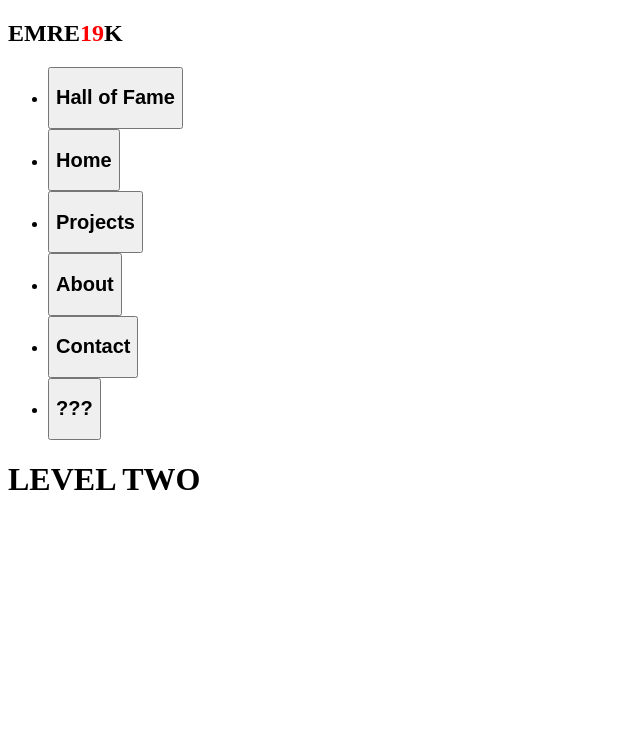
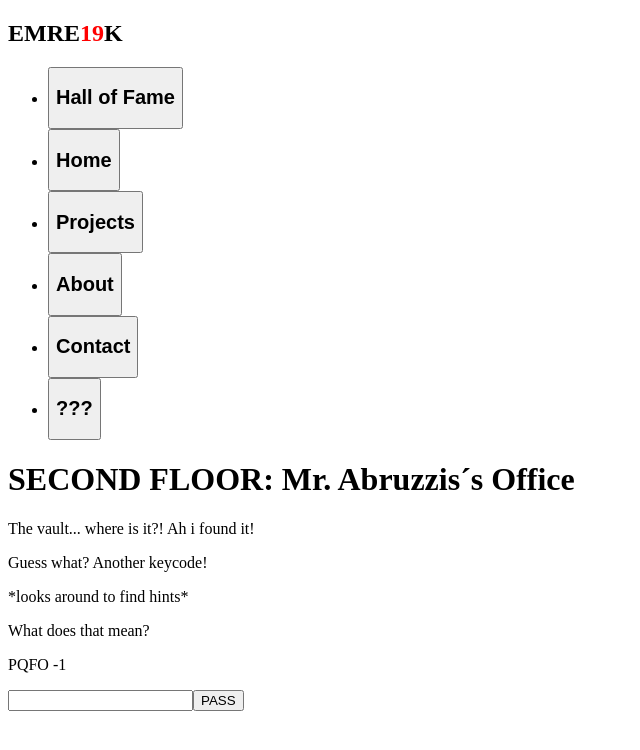
Before and after one commit to emre19K/hackmelol, a React (Create React App) app in the folder frontend/: page /twoo in a window 1280 px wide. Shown: the top 750 px of the page, without its empty margins (0-640 px from the left). Built offline with nearby package versions, Linux system fonts and the light colour scheme.

Commit message:
finish lvl 2 and init lvl3

```diff
--- a/frontend/src/App.js
+++ b/frontend/src/App.js
@@ -16,6 +16,7 @@ import HomePage from "./pages/HomePage";
 
 import One from "./levels/LevelOne";
 import Two from "./levels/LevelTwo";
+import Three from "./levels/LevelThree";
 
 function NavigationConditional() {
   const location = useLocation();
@@ -38,6 +39,7 @@ function App() {
           <Route exact path="/login" element={<LoginForm />} />
           <Route exact path="/levelone" element={<One />} />
           <Route exact path="/twoo" element={<Two />} />
+          <Route exact path="/lvl3" element={<Three />} />
         </Routes>
       </>
     </Router>
--- a/frontend/src/levels/LevelOne.js
+++ b/frontend/src/levels/LevelOne.js
@@ -7,11 +7,7 @@ function One() {
 
   function handleSubmit() {
     // ON SUCCESS OPENDOOR
-    if (input === "1256") onSuccess();
-  }
-
-  function onSuccess() {
-    navigate("/twoo");
+    if (input === "1256") navigate("/twoo");
   }
 
   return (
--- /dev/null
+++ b/frontend/src/levels/LevelThree.js
@@ -0,0 +1,7 @@
+function Three(){
+    return (
+        <h1>3</h1>
+    )
+}
+
+export default Three;
--- a/frontend/src/levels/LevelTwo.js
+++ b/frontend/src/levels/LevelTwo.js
@@ -1,7 +1,33 @@
-function Two(){
-    return(
-        <h1>LEVEL TWO</h1>
-    )
+import { useNavigate } from "react-router-dom";
+import { useState } from "react";
+
+function Two() {
+
+    const navigate = useNavigate();
+    const [input, setInput] = useState("");
+
+    function handleSubmit() {
+      // ON SUCCESS OPENDOOR
+      if (input.toLocaleLowerCase() === "open") navigate("/lvl3");
+    }
+
+  return (
+    <>
+      <h1>SECOND FLOOR: Mr. Abruzzis´s Office</h1>
+      <p>The vault... where is it?! Ah i found it!</p>
+      <p>Guess what? Another keycode!</p>
+      <p>*looks around to find hints*</p>
+      <p>What does that mean?</p>
+      <p>PQFO -1</p>
+      <input
+        onChange={(e) => setInput(e.target.value)}
+        type="password"
+      />
+      <button type="submit" onClick={handleSubmit}>
+        PASS
+      </button>
+    </>
+  );
 }
 
 export default Two;
```
